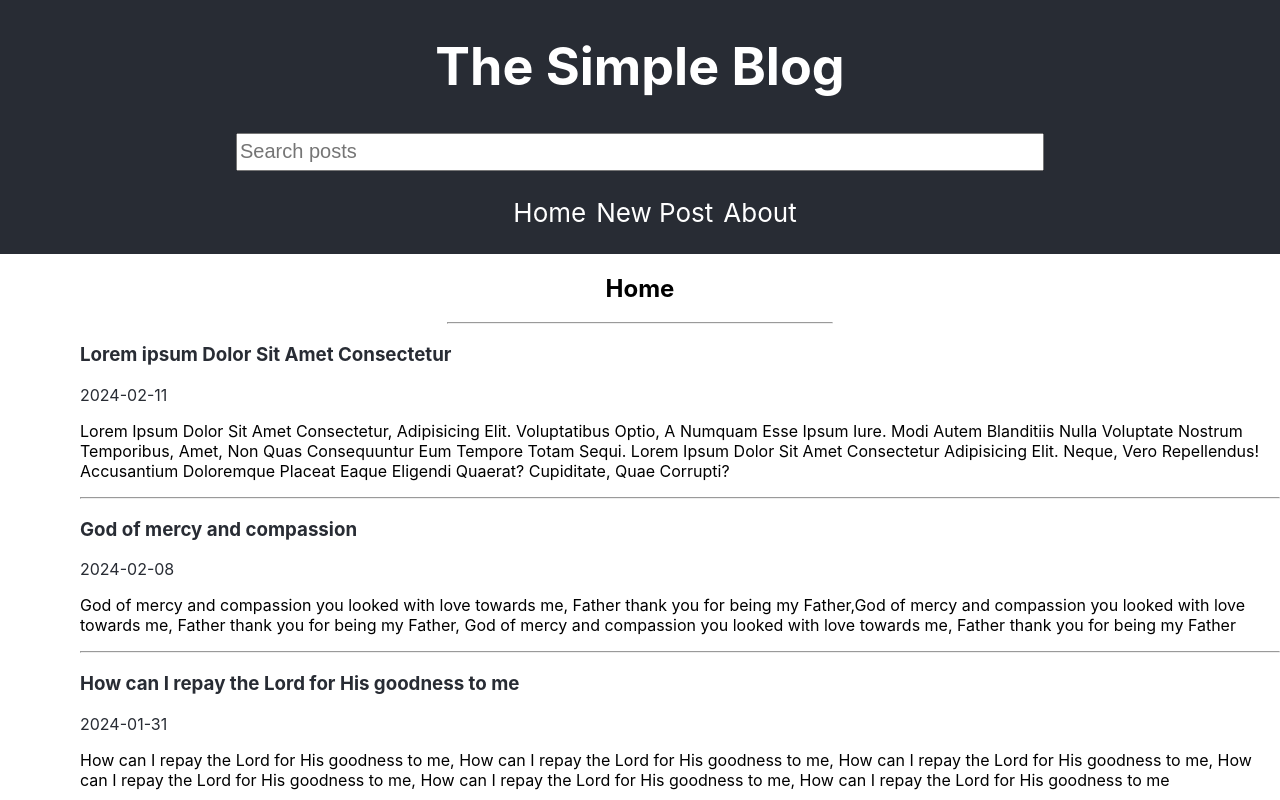
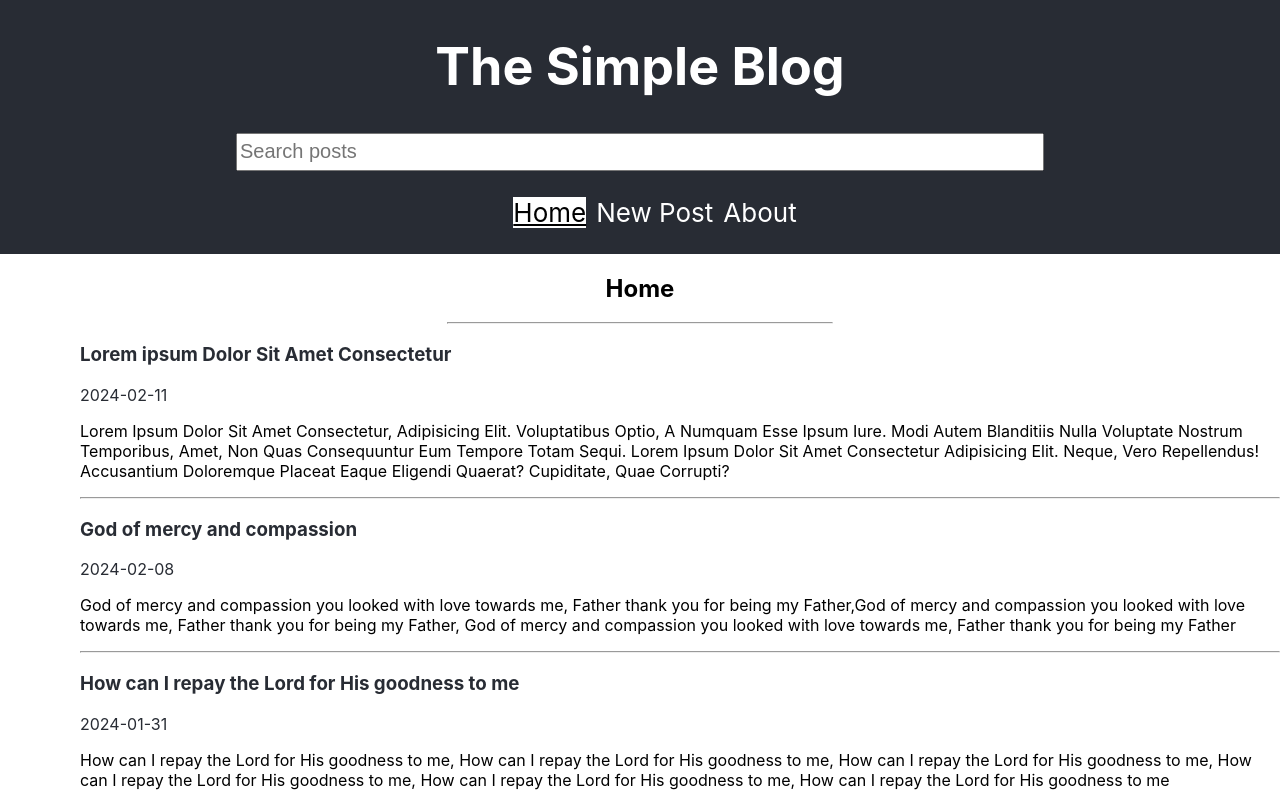
Before and after one commit to enowmbi/react-blog, a React (Create React App) app: page / in a window 1280 px wide. Shown: the top 800 px of the page. Built offline with nearby package versions, Linux system fonts and the light colour scheme.

Commit message:
Replace Link with NavLink to take advantage of active links

```diff
--- a/src/components/Nav.js
+++ b/src/components/Nav.js
@@ -1,17 +1,17 @@
-import { Link } from 'react-router-dom'
+import { NavLink } from 'react-router-dom'
 
 const Nav = ()=>{
     return(
         <nav>
             <ul>
                 <li>
-                    <Link to="/">Home</Link>
+                    <NavLink to="/" >Home</NavLink>
                 </li>
                 <li>
-                    <Link to="/posts/new">New Post</Link>
+                    <NavLink to="/posts/new">New Post</NavLink>
                 </li>
                 <li>
-                    <Link to="/about">About</Link>
+                    <NavLink to="/about">About</NavLink>
                 </li>
             </ul>
         </nav>
```
